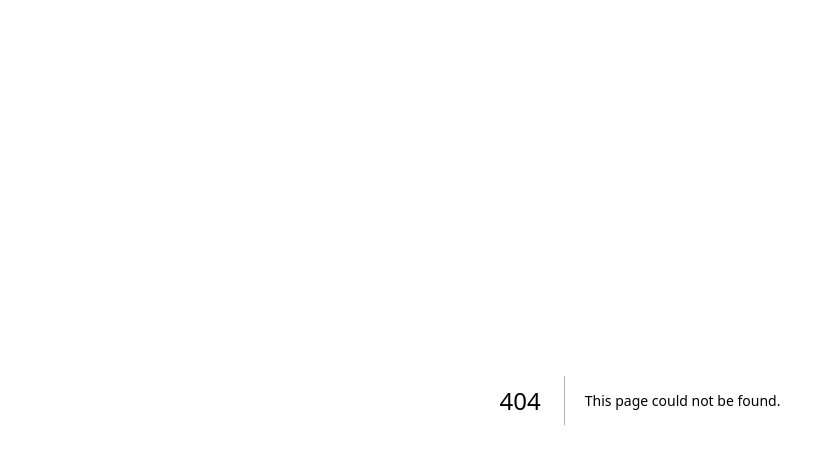
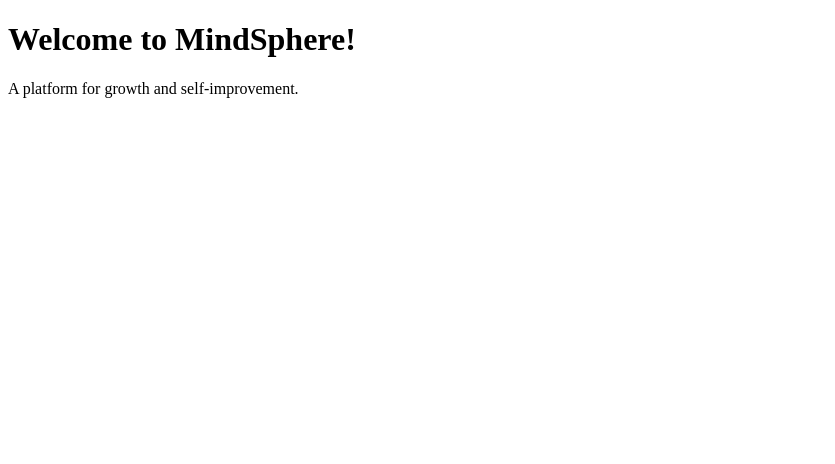
Before and after one commit to Pavel1104/MindSphere, a Next.js app: page /1 in a window 1280 px wide. Before the commit this address had no page. Shown: the top 464 px of the page, without its empty margins (0-835 px from the left). Built offline with nearby package versions, Linux system fonts and the light colour scheme.

Commit message:
Refactored localization logic, fixed middleware redirects & improved dynamic routing

```diff
--- /dev/null
+++ b/src/app/[locale]/page.tsx
@@ -0,0 +1,22 @@
+"use client";
+
+import { useParams } from "next/navigation";
+
+export default function LocalizedPage() {
+  const params = useParams();
+  const locale: string = Array.isArray(params?.locale) ? params.locale[0] : params?.locale || "en"; // Гарантуємо, що це рядок
+
+  const content: Record<string, { title: string; text: string }> = {
+    en: { title: "Welcome to MindSphere!", text: "A platform for growth and self-improvement." },
+    ru: { title: "Добро пожаловать в MindSphere!", text: "Платформа для самосовершенствования." },
+    ua: { title: "Ласкаво просимо в MindSphere!", text: "Платформа для саморозвитку та вдосконалення." },
+    pl: { title: "Witamy w MindSphere!", text: "Platforma do rozwoju i samodoskonalenia." },
+  };
+
+  return (
+    <div>
+      <h1>{content[locale]?.title || content.en.title}</h1>
+      <p>{content[locale]?.text || content.en.text}</p>
+    </div>
+  );
+}
```
Also changed, not shown: src/app/en/page.tsx (deleted, +0 -8 lines), src/app/pl/page.tsx (deleted, +0 -8 lines), src/app/ru/page.tsx (deleted, +0 -8 lines), src/app/ua/page.tsx (deleted, +0 -8 lines).
